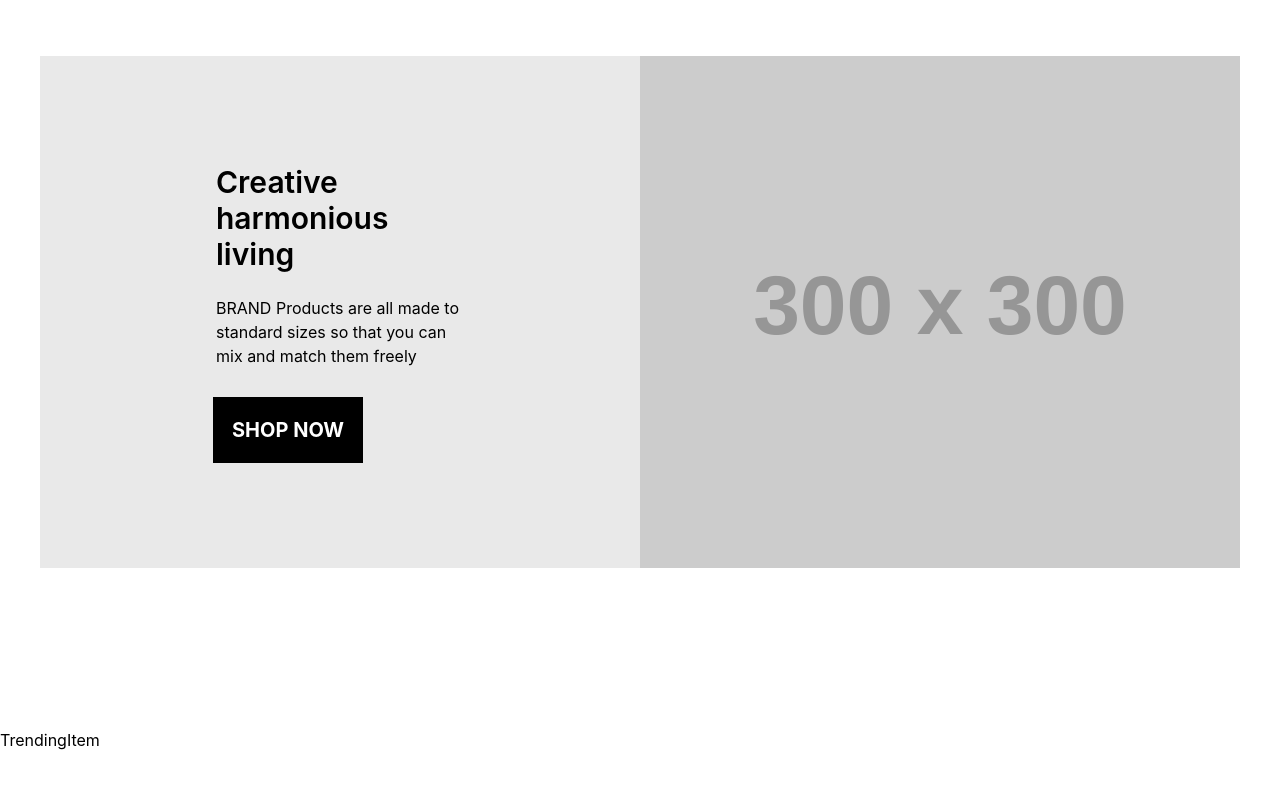
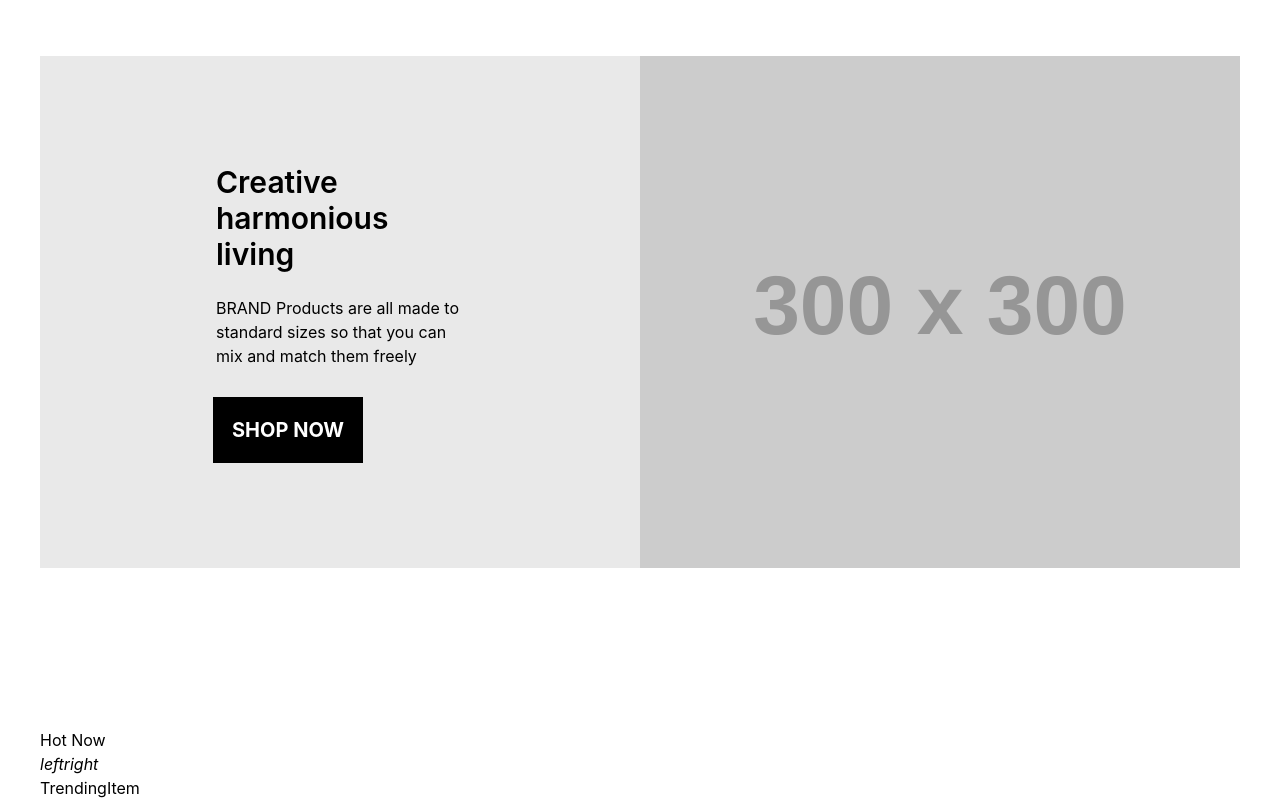
Before and after one commit to 13urning/Minimalist-E-Commerce, a React (Create React App) app in the folder client/: page / in a window 1280 px wide. Shown: the part 1640-2440 px from the top of the page. Before the commit the page ends 2392 px from the top, so only its background shows below. Built offline with nearby package versions, Linux system fonts and the light colour scheme.

Commit message:
added text and labeling for slider block

```diff
--- a/client/src/components/TrendingSlider/TrendingSlider.js
+++ b/client/src/components/TrendingSlider/TrendingSlider.js
@@ -2,9 +2,32 @@ import React from "react";
 import TrendingItem from "./TrendingItem";
 
 export default function TrendingSlider() {
+  const slideLeft = () => {
+    let slider = document.getElementById("slider");
+    slider.scrollLeft = slider.scrollLeft - 235;
+  };
+  const slideRight = () => {
+    let slider = document.getElementById("slider");
+    slider.scrollRight = slider.scrollRight + 235;
+  };
   return (
-    <div>
-      <TrendingItem />
+    <div className="trending">
+      <div className="container mx-auto max-w-[1200px]">
+        <div className="title-btns">
+          <h3>Hot Now</h3>
+          <div className="btns">
+            <button title="scroll left" onClick={slideLeft}>
+              <i>left</i>
+            </button>
+            <button title="scroll right" onClick={slideRight}>
+              <i>right</i>
+            </button>
+          </div>
+        </div>
+        <div className="row-container" id="slider">
+          <TrendingItem />
+        </div>
+      </div>
     </div>
   );
 }
```
